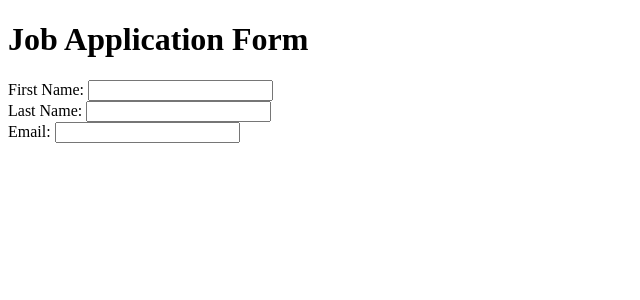
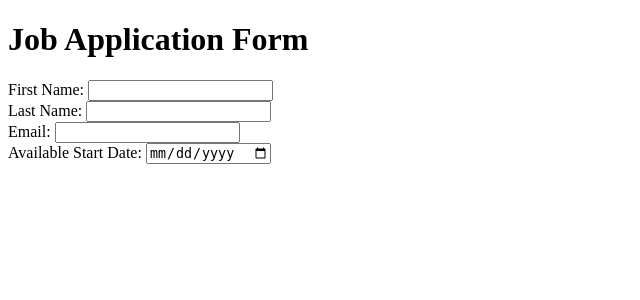
Before and after one commit to Mahdi-Meyghani/Job-Application-Form, a Flask app: page / in a window 1280 px wide. Shown: the top 300 px of the page, without its empty margins (0-640 px from the left). Run offline with Flask 3, Linux system fonts and the light colour scheme.

Commit message:
Write start date input field in html

```diff
--- a/templates/index.html
+++ b/templates/index.html
@@ -21,6 +21,10 @@
             <label for="email">Email:</label>
             <input type="email" id="email" name="email" required>
         </div>
+        <div>
+            <label for="date">Available Start Date:</label>
+            <input type="date" id="date" name="date" required>
+        </div>
     </form>
 </body>
 </html>
```
